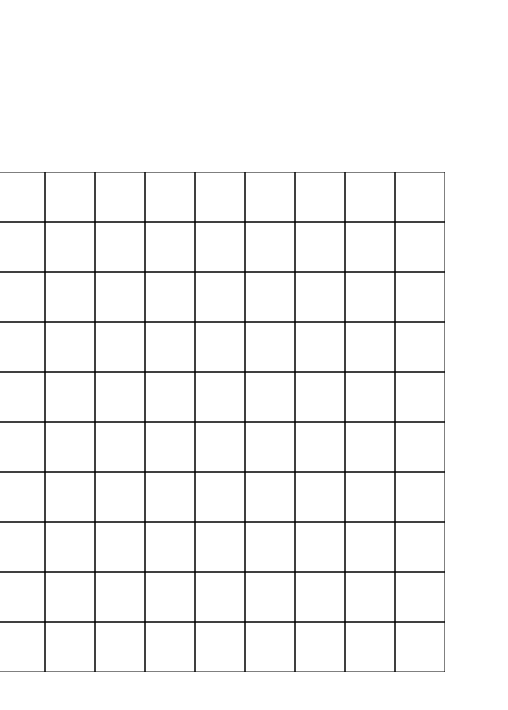
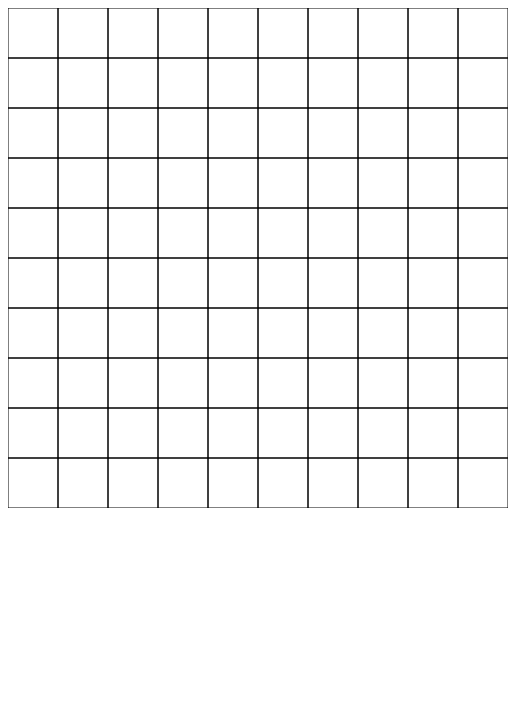
Before and after one commit to m4rk00s/minesweeper, a plain HTML site: page index.html in a window 390 px wide. Shown: the whole page, 508 px wide, since content can reach past the window. Drawn offline with Linux system fonts and the light colour scheme.

Commit message:
Update index.html

```diff
--- a/index.html
+++ b/index.html
@@ -5,41 +5,9 @@
   <meta name="viewport" content="width=device-width, initial-scale=1.0">
   <meta http-equiv="X-UA-Compatible" content="ie=edge">
   <title>Minesweeper</title>
-  <style>
-    #board {
-      height: 100vh;
-      width: 100vw;
-      /* background-color: red; */
-
-      /* canvasnya diketengahin */
-      display: flex;
-      align-items: center;
-      justify-content: center;
-    }
-
-    body {
-      margin: 0;
-    }
-
-    @media only screen and (max-width: 500px) {
-      #board {
-        height: 500;
-        width: 500;
-        /* background-color: red; */
-
-        /* canvasnya diketengahin */
-        display: flex;
-        align-items: center;
-        justify-content: center;
-      }
-    }
-
-  </style>
 </head>
 <body>
-  <div id="board">
-    <canvas id='canvas' width="150" height="150"></canvas>
-  </div>
+  <canvas id='canvas' width="150" height="150"></canvas>
   <script src="./canvas.js"></script>
 </body>
 </html>
```
